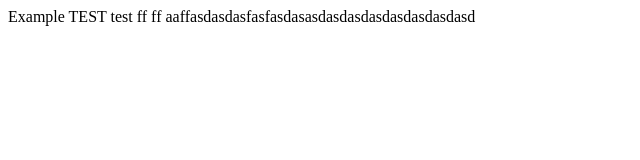
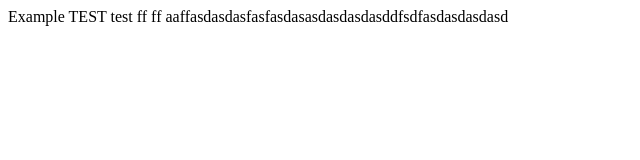
Before and after one commit to andrewducknsk/commitizen, a website: page index.html in a window 1280 px wide. Shown: the full height of the page, 0-640 px from the left. Drawn offline with Linux system fonts and the light colour scheme.

Commit message:
changelog(changelog): test changelog generation
Meta info: LK-122122

```diff
--- a/index.html
+++ b/index.html
@@ -5,6 +5,6 @@
   <title>Title</title>
 </head>
 <body>
- Example TEST test ff ff ааffasdasdasfasfasdasasdasdasdasdasdasdasdasd
+ Example TEST test ff ff ааffasdasdasfasfasdasasdasdasdasddfsdfasdasdasdasd
 </body>
 </html>
--- a/package.json
+++ b/package.json
@@ -1,9 +1,10 @@
 {
   "devDependencies": {
+    "@commitlint/cli": "^15.0.0",
     "commitizen": "^4.2.4",
+    "conventional-changelog-cli": "^2.1.1",
     "cz-customizable": "6.3.0",
-    "husky": "^7.0.4",
-    "@commitlint/cli": "^15.0.0"
+    "husky": "^7.0.4"
   },
   "config": {
     "commitizen": {
```
Also changed, not shown: CHANGELOG.md (added), 1 other file.
